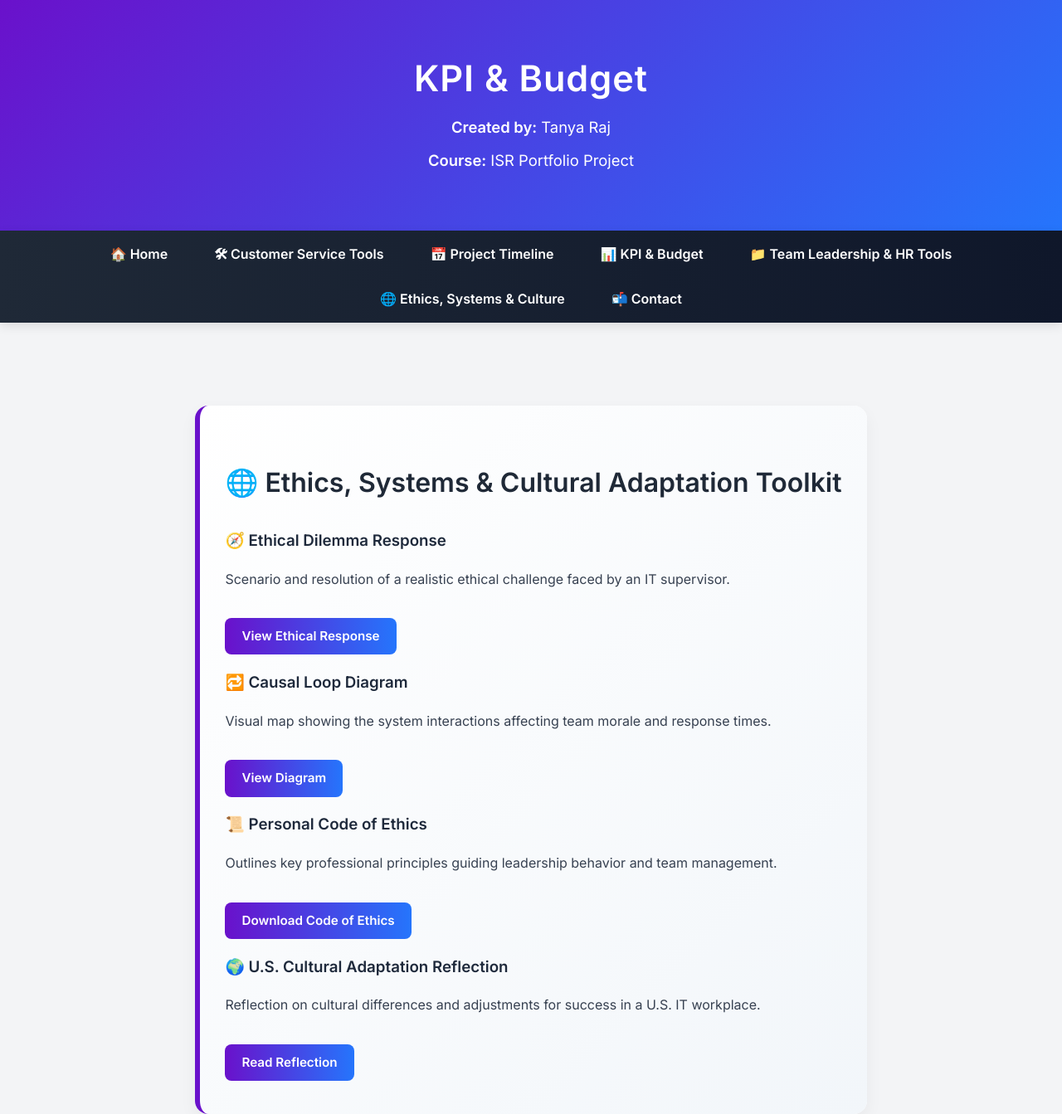
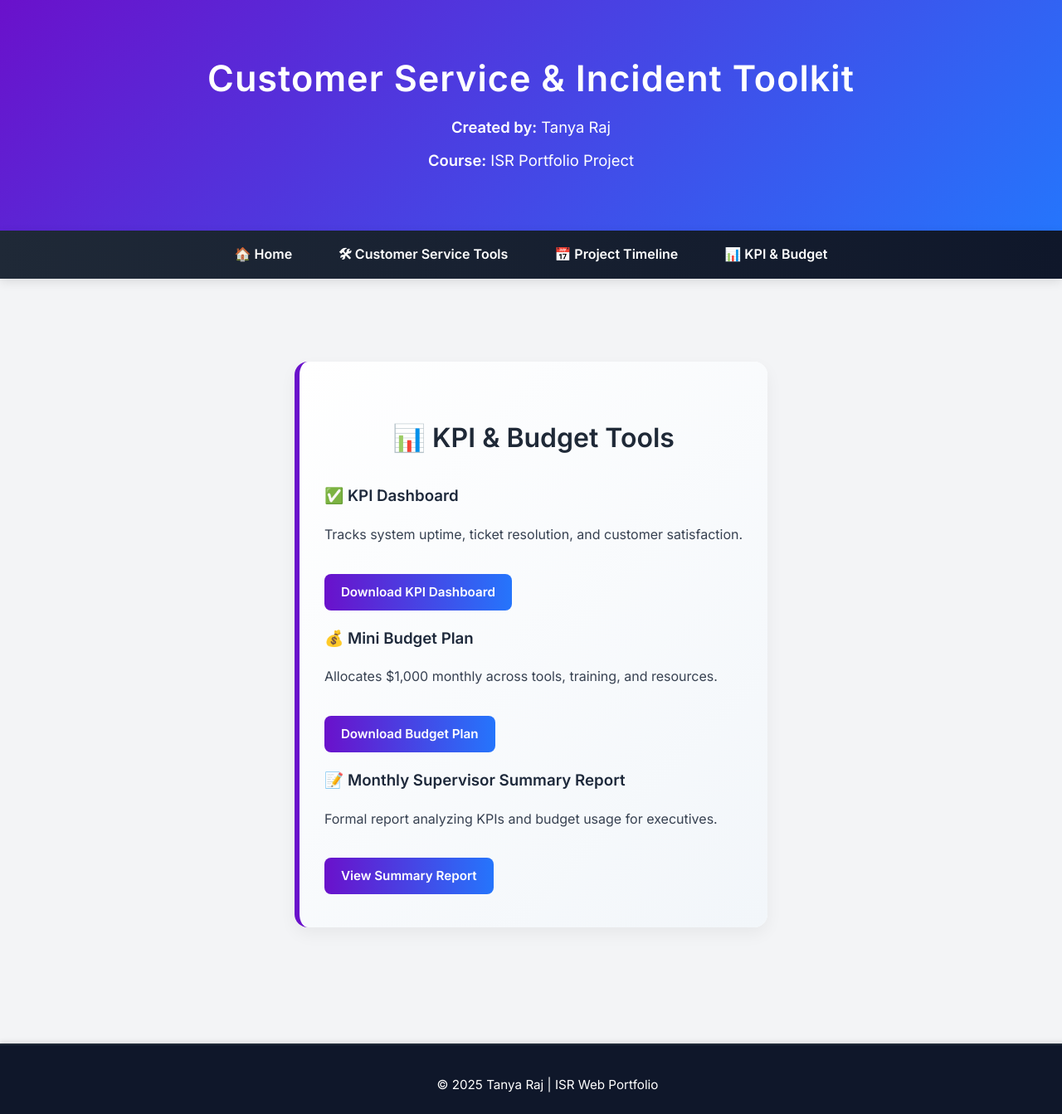
Before and after one commit to Tanya1raj/Final-ISR-Web-Portfolio, a plain HTML site: page kpi_budget.html in a window 1280 px wide. Shown: the top 1343 px of the page at 83% size. Drawn offline with Linux system fonts and the light colour scheme.

Commit message:
Update kpi_budget.html

```diff
--- a/kpi_budget.html
+++ b/kpi_budget.html
@@ -3,14 +3,14 @@
 <head>
   <meta charset="UTF-8" />
   <meta name="viewport" content="width=device-width, initial-scale=1.0"/>
-  <title>Ethics, Systems & Culture - Tanya Raj</title>
+  <title>KPI & Budget - Tanya Raj</title>
   <link rel="stylesheet" href="styles.css"/>
   <link href="https://fonts.googleapis.com/css2?family=Inter:wght@400;600&display=swap" rel="stylesheet">
 </head>
 <body>
   <header>
     <div class="overlay">
-      <h1>KPI & Budget</h1>
+      <h1>Customer Service & Incident Toolkit</h1>
       <p><strong>Created by:</strong> Tanya Raj</p>
       <p><strong>Course:</strong> ISR Portfolio Project</p>
     </div>
@@ -22,38 +22,31 @@
     <li><a href="customer_service_tools.html">🛠 Customer Service Tools</a></li>
     <li><a href="project_timeline.html">📅 Project Timeline</a></li>
     <li><a href="kpi_budget.html">📊 KPI & Budget</a></li>
-      <li><a href="team_leadership_hr_tools.html">📁 Team Leadership & HR Tools</a></li>
-      <li><a href="ethics_systems_culture.html" >🌐 Ethics, Systems & Culture</a></li>
-         <li><a href="contact.html">📬 Contact</a></li>
   </ul>
 </nav>
 
+
+
   <main class="toolkit-grid">
     <section class="toolkit-section">
-      <h2>🌐 Ethics, Systems & Cultural Adaptation Toolkit</h2>
+      <h2>📊 KPI & Budget Tools</h2>
 
       <div class="toolkit-item">
-        <h3>🧭 Ethical Dilemma Response</h3>
-        <p>Scenario and resolution of a realistic ethical challenge faced by an IT supervisor.</p>
-        <a href="Tanya Raj-Ethical Dilemma Response.pdf" target="_blank" class="button">View Ethical Response</a>
+        <h3>✅ KPI Dashboard</h3>
+        <p>Tracks system uptime, ticket resolution, and customer satisfaction.</p>
+        <a href="KPI_Dashboard.pdf" target="_blank" class="button">Download KPI Dashboard</a>
       </div>
 
       <div class="toolkit-item">
-        <h3>🔁 Causal Loop Diagram</h3>
-        <p>Visual map showing the system interactions affecting team morale and response times.</p>
-        <a href="Causal_Loop_Diagram.png" target="_blank" class="button">View Diagram</a>
+        <h3>💰 Mini Budget Plan</h3>
+        <p>Allocates $1,000 monthly across tools, training, and resources.</p>
+        <a href="Mini_Budget_Plan.pdf" target="_blank" class="button">Download Budget Plan</a>
       </div>
 
       <div class="toolkit-item">
-        <h3>📜 Personal Code of Ethics</h3>
-        <p>Outlines key professional principles guiding leadership behavior and team management.</p>
-        <a href="Tanya Raj-Personal Code of Ethics.pdf" target="_blank" class="button">Download Code of Ethics</a>
-      </div>
-
-      <div class="toolkit-item">
-        <h3>🌍 U.S. Cultural Adaptation Reflection</h3>
-        <p>Reflection on cultural differences and adjustments for success in a U.S. IT workplace.</p>
-        <a href="Tanya Raj-U.S. Cultural Adaptation Reflection.pdf" target="_blank" class="button">Read Reflection</a>
+        <h3>📝 Monthly Supervisor Summary Report</h3>
+        <p>Formal report analyzing KPIs and budget usage for executives.</p>
+        <a href="Monthly_Supervisor_Summary_Report.pdf" target="_blank" class="button">View Summary Report</a>
       </div>
     </section>
   </main>
```
Lines whose indentation alone changed are shown as unchanged.
